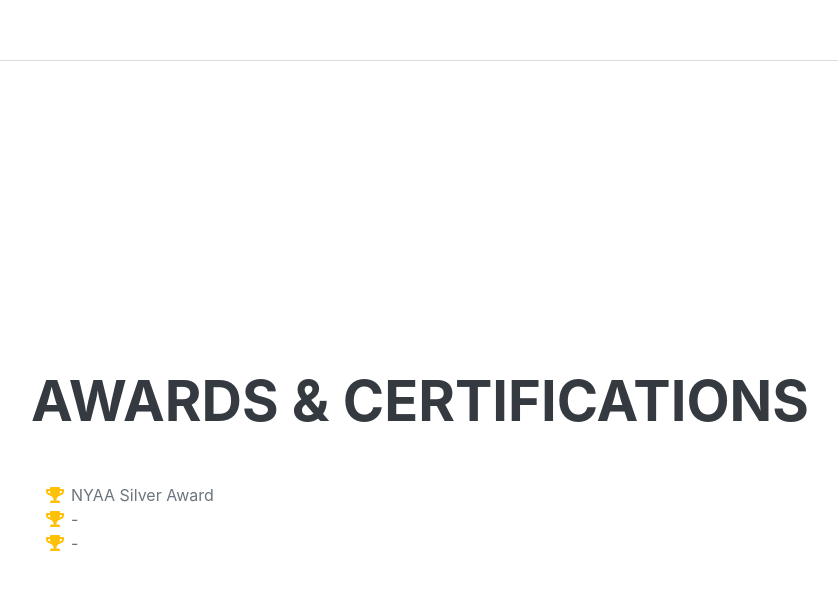
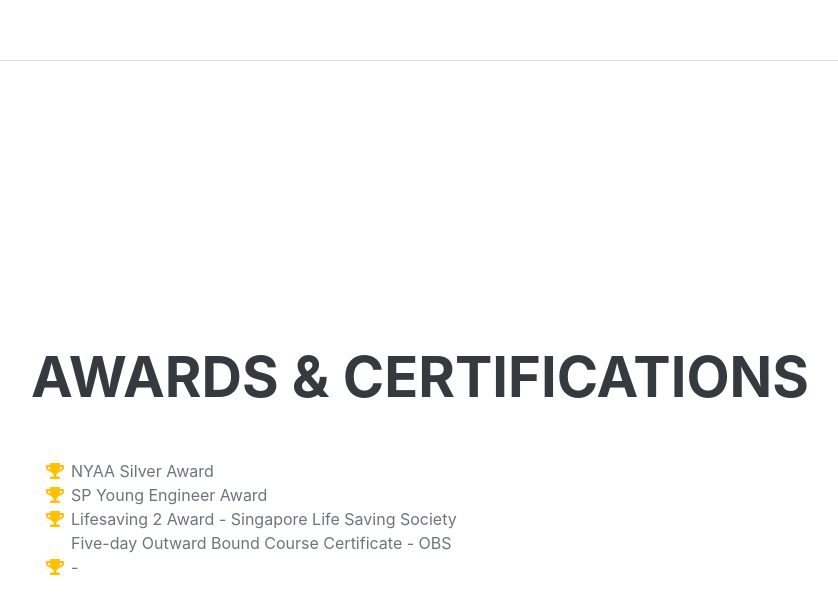
Before and after one commit to ralphgerard/ralphcodes, a website: page index.html in a window 1280 px wide. Shown: the part 4026-4639 px from the top of the page, without its empty margins (289-1127 px from the left). Drawn offline with nearby package versions, Linux system fonts and the light colour scheme; a web font is replaced by a local one.

Commit message:
Updated Awards section

```diff
--- a/index.html
+++ b/index.html
@@ -171,19 +171,14 @@
                         </li>
                         <li>
                             <span class="fa-li"><i class="fas fa-trophy text-warning"></i></span>
-                            -
+                            SP Young Engineer Award
                         </li>
                         <li>
-                            <!-- <span class="fa-li"><i class="fas fa-trophy text-warning"></i></span>
-                            1
-                            <sup>st</sup>
-                            Place - University of Colorado Boulder - Emerging Tech Competition 2009 -->
+                            <span class="fa-li"><i class="fas fa-trophy text-warning"></i></span>
+                            Lifesaving 2 Award - Singapore Life Saving Society
                         </li>
                         <li>
-                            <!-- <span class="fa-li"><i class="fas fa-trophy text-warning"></i></span>
-                            1
-                            <sup>st</sup>
-                            Place - University of Colorado Boulder - Adobe Creative Jam 2008 (UI Design Category) -->
+                            Five-day Outward Bound Course Certificate - OBS
                         </li>
                         <li>
                             <!-- <span class="fa-li"><i class="fas fa-trophy text-warning"></i></span>
```
